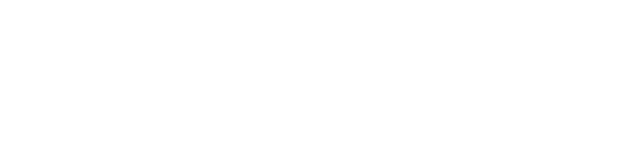
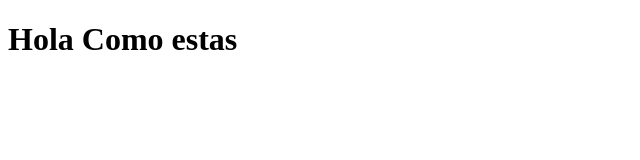
Before and after one commit to adelgado95/repotest, a plain HTML site: page index.html in a window 1280 px wide. Shown: the whole page, without its empty margins (0-640 px from the left). Drawn offline with Linux system fonts and the light colour scheme.

Commit message:
Agregando un h1 al index

```diff
--- a/index.html
+++ b/index.html
@@ -5,6 +5,6 @@
 	<title>My first page</title>
 </head>
 <body>
-
+	<h1>Hola Como estas</h1>
 </body>
 </html>
```
